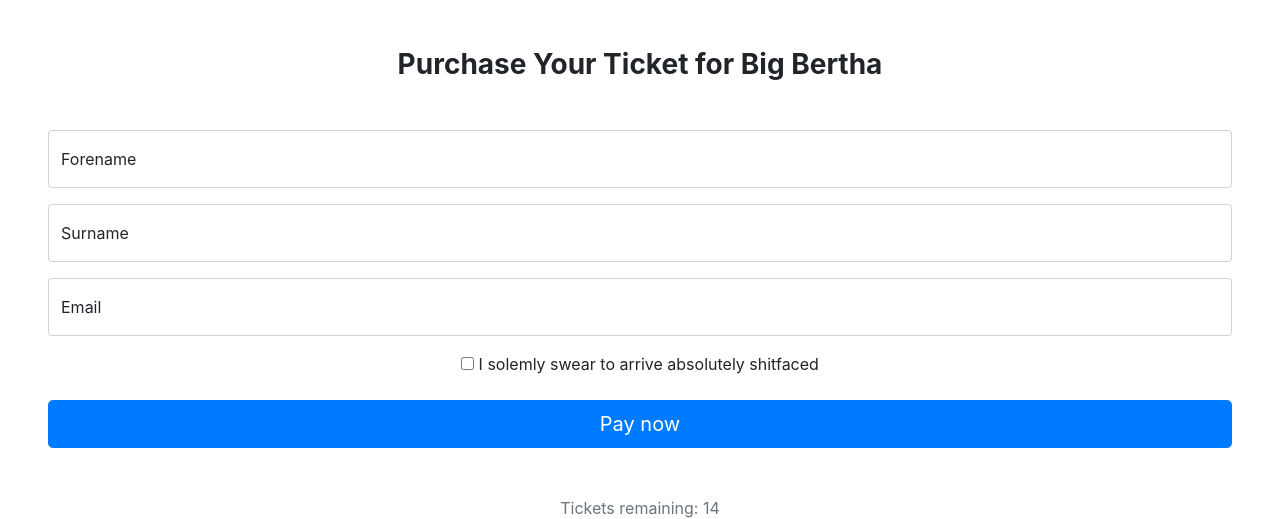
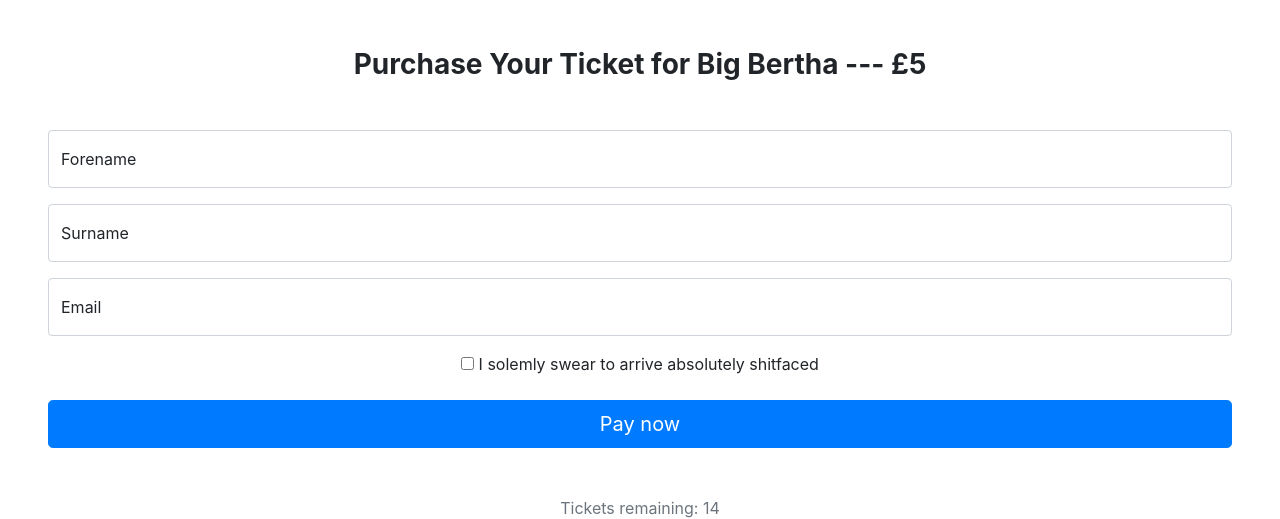
Before and after one commit to Wisaacj/QR-Code-System, a Flask app: page / in a window 1280 px wide. Shown: the top 519 px of the page. Run offline with Flask 2, Linux system fonts and the light colour scheme; data comes from the database, SQL or seed files in the repository; both versions use the stored data as it was after the commit; some libraries are stand-ins or nearby versions.

Commit message:
Added check for if tickets have all been sold

```diff
--- a/main.py
+++ b/main.py
@@ -10,6 +10,10 @@ def welcome_page():
 
     # Getting the number of tickets remaining to be sold
     tickets_remaining = TicketClass.MAX_LIMIT_TICKETS - TicketClass.getNumSoldTickets()
+
+    # Returning an error message if all the tickets have been sold
+    if (tickets_remaining == 0):
+        return render_template('/tickets/buy-tickets.html', error="No tickets remaining, better luck next time", tickets_remaining=tickets_remaining)
 
     if (request.method == "POST"):
         """
--- a/templates/tickets/buy-tickets.html
+++ b/templates/tickets/buy-tickets.html
@@ -37,7 +37,7 @@
 
     <main class="form-signin m-5">
 
-      <h1 class="h3 mb-5 fw-normal"><b>Purchase Your Ticket for Big Bertha</b></h1>
+      <h1 class="h3 mb-5 fw-normal"><b>Purchase Your Ticket for Big Bertha --- £5</b></h1>
 
       <form action="" method="POST">
 
```
Also changed, not shown: backend/issued_tickets.db.
